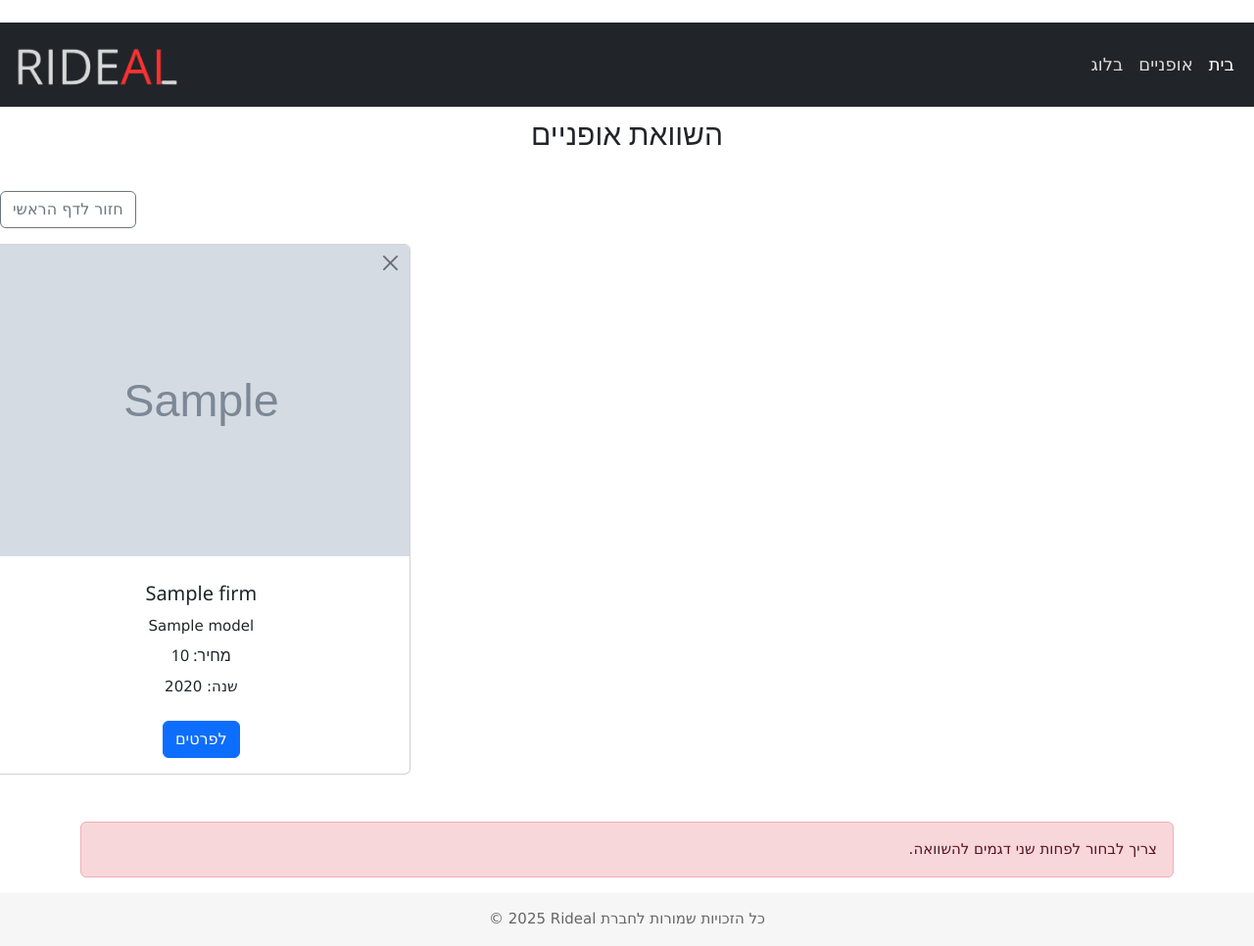
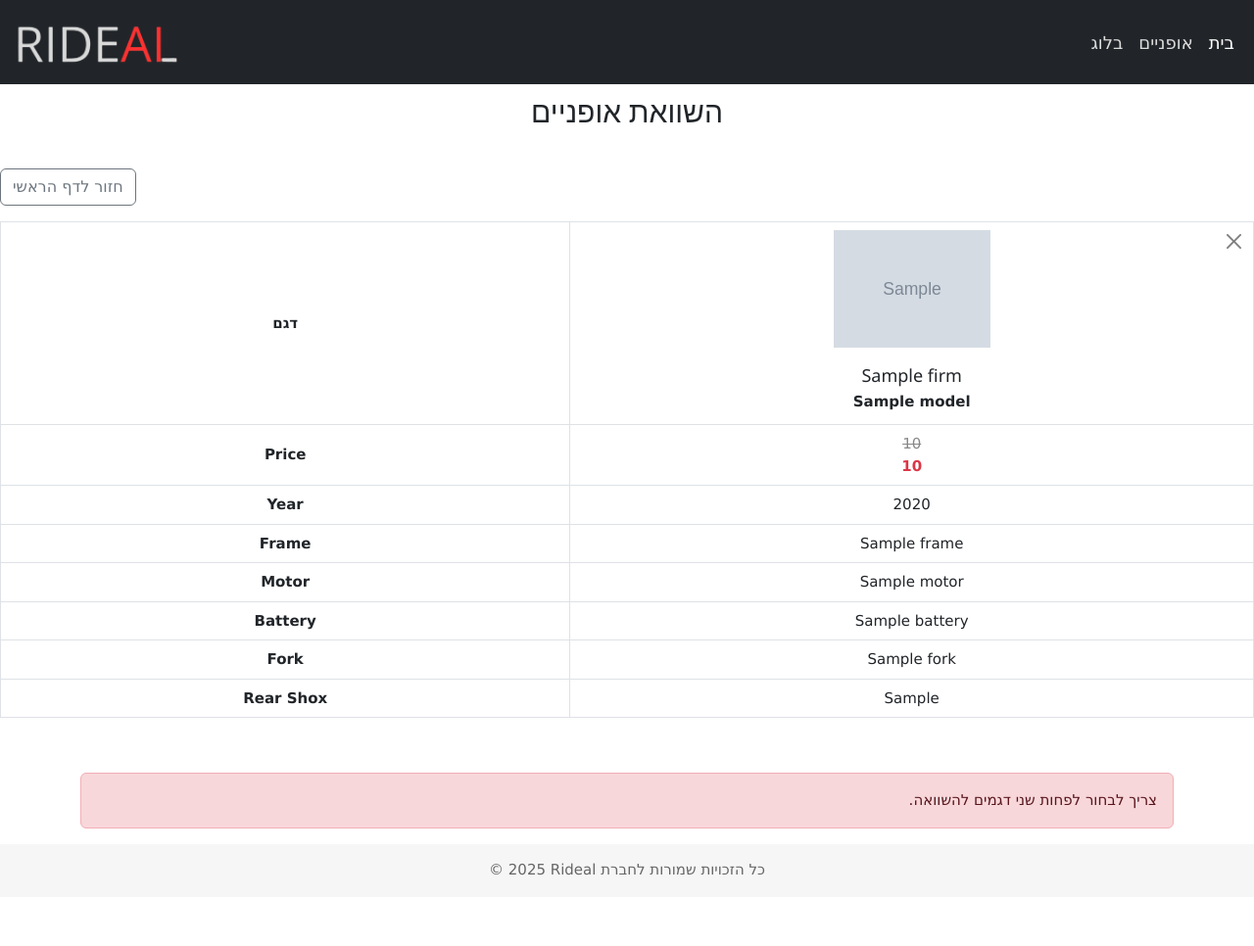
Before and after one commit to RomanCheprack/emtb, a Flask app: template templates/compare_bikes.html in a window 1280 px wide. Shown: the whole page at 98% size. After the commit the page ends 894 px from the top, so only its background shows below. Run offline with Flask 3, Linux system fonts and the light colour scheme; the template is opened without the code that fills it: most values are stand-ins (such as "Sample title", 1, 10 or a date in 2020); grey boxes marked "Sample" are stand-in pictures; some libraries are stand-ins or nearby versions.

Commit message:
designing the compare_bikes page

```diff
--- a/static/styles/compare_bikes.css
+++ b/static/styles/compare_bikes.css
@@ -1,4 +1,4 @@
-<style >
+
 .table th {
     width: 150px;
     white-space: nowrap;
@@ -12,4 +12,27 @@
     overflow-x: auto;
 }
 
-</style >
+
+.compare-container {
+    max-width: 100%;
+    overflow-x: auto;
+    padding-bottom: 1rem;
+}
+
+.compare-table th:first-child,
+.compare-table tbody th {
+    position: sticky;
+    left: 0;
+    background: #fff;
+    z-index: 3;
+    white-space: nowrap;
+}
+
+.compare-table thead th {
+    white-space: nowrap;
+    vertical-align: middle;
+}
+
+.price {
+    font-size: 1.1rem;
+}
--- a/templates/compare_bikes.html
+++ b/templates/compare_bikes.html
@@ -1,4 +1,4 @@
-﻿{% extends "layout.html" %}
+{% extends "layout.html" %}
 {% block content %}
 <link rel="stylesheet" href="https://cdn.jsdelivr.net/npm/nouislider@15.7.1/dist/nouislider.min.css">
 <link rel="stylesheet" href="{{ url_for('static', filename='styles/compare_bikes.css') }}">
@@ -15,33 +15,64 @@
 
 
 {% if bikes and bikes|length > 0 %}
-<div class="row row-cols-1 row-cols-md-{{ bikes|length }} g-4">
-    {% for bike in bikes %}
-    <div class="col-6 col-md-4 mb-4 px-1">
-        <div class="card h-100 text-center position-relative">
-            <!-- ❌ Remove Button -->
-            <button class="btn-close position-absolute top-0 end-0 m-2 remove-bike-btn"
-                    data-bike-id="{{ bike['id'] }}"
-                    aria-label="Remove"></button>
-            <img src="{{ bike['Image URL'] }}" class="card-img-top" alt="{{ bike['Model'] }}">
-            <div class="card-body">
-                <h4 class="card-firm">{{bike['Firm']}}</h4>
-                <p class="card-title">{{ bike['Model'] }}</p>
-                <h6 class="card-text-price">מחיר: {{ bike['Price'] }}</h6>
-                <p class="card-text-year">שנה: {{ bike['Year'] }}</p>
-                <a href="{{ bike['Product URL'] }}" class="btn btn-primary mt-2" target="_blank">לפרטים</a>
-            </div>
-        </div>
-    </div>
-    {% endfor %}
+<div class="compare-container overflow-auto">
+    <table class="table table-bordered compare-table text-center align-middle">
+        <thead>
+            <tr>
+                <th style="min-width: 150px;">דגם</th>
+                {% for bike in bikes %}
+                <th style="min-width: 180px; position: relative;">
+                    <!-- Remove Button -->
+                    <button class="btn-close position-absolute top-0 end-0 m-2 remove-bike-btn"
+                            data-bike-id="{{ bike['id'] }}" aria-label="Remove"></button>
+                    <img src="{{ bike['Image URL'] }}" alt="{{ bike['Model'] }}" class="img-fluid mb-2" style="max-height: 120px; object-fit: contain;">
+                    <h5 class="mb-1">{{ bike['Firm'] }}</h5>
+                    <p class="mb-1">{{ bike['Model'] }}</p>
+                </th>
+                {% endfor %}
+            </tr>
+        </thead>
+        <tbody>
+            {% set spec_fields = [
+            "Year", "Frame", "Motor", "Battery", "Fork", "Rear Shox",
+            ] %}
+
+            <!-- 🟥 PRICE ROW -->
+            <tr>
+                <th style="min-width: 150px; background: #fff;">Price</th>
+                {% for bike in bikes %}
+                <td>
+                    {% if bike['Disc_price'] and bike['Disc_price'] != '#N/A' %}
+                    <span style="text-decoration: line-through; color: #888;">{{ bike['Price'] }}</span><br>
+                    <span class="text-danger fw-bold">{{ bike['Disc_price'] }}</span>
+                    {% else %}
+                    {{ bike['Price'] }}
+                    {% endif %}
+                </td>
+                {% endfor %}
+            </tr>
+
+            <!-- 🟩 ALL OTHER FIELDS -->
+            {% for field in spec_fields %}
+            <tr>
+                <th style="min-width: 150px; background: #fff;">{{ field }}</th>
+                {% for bike in bikes %}
+                <td>{{ bike.get(field, '') }}</td>
+                {% endfor %}
+            </tr>
+            {% endfor %}
+        </tbody>
+
+    </table>
 </div>
-{% else %}
 
 
+{% else %}
 <div class="alert alert-info text-center">
     לא נבחרו אופניים להשוואה.
 </div>
 {% endif %}
+
 
 <div dir="rtl" class="container mt-4" id="ai-comparison-container" style="display: none;">
     <h2 class="mb-3 text-center">השוואת מומחה 🤖</h2>
```
